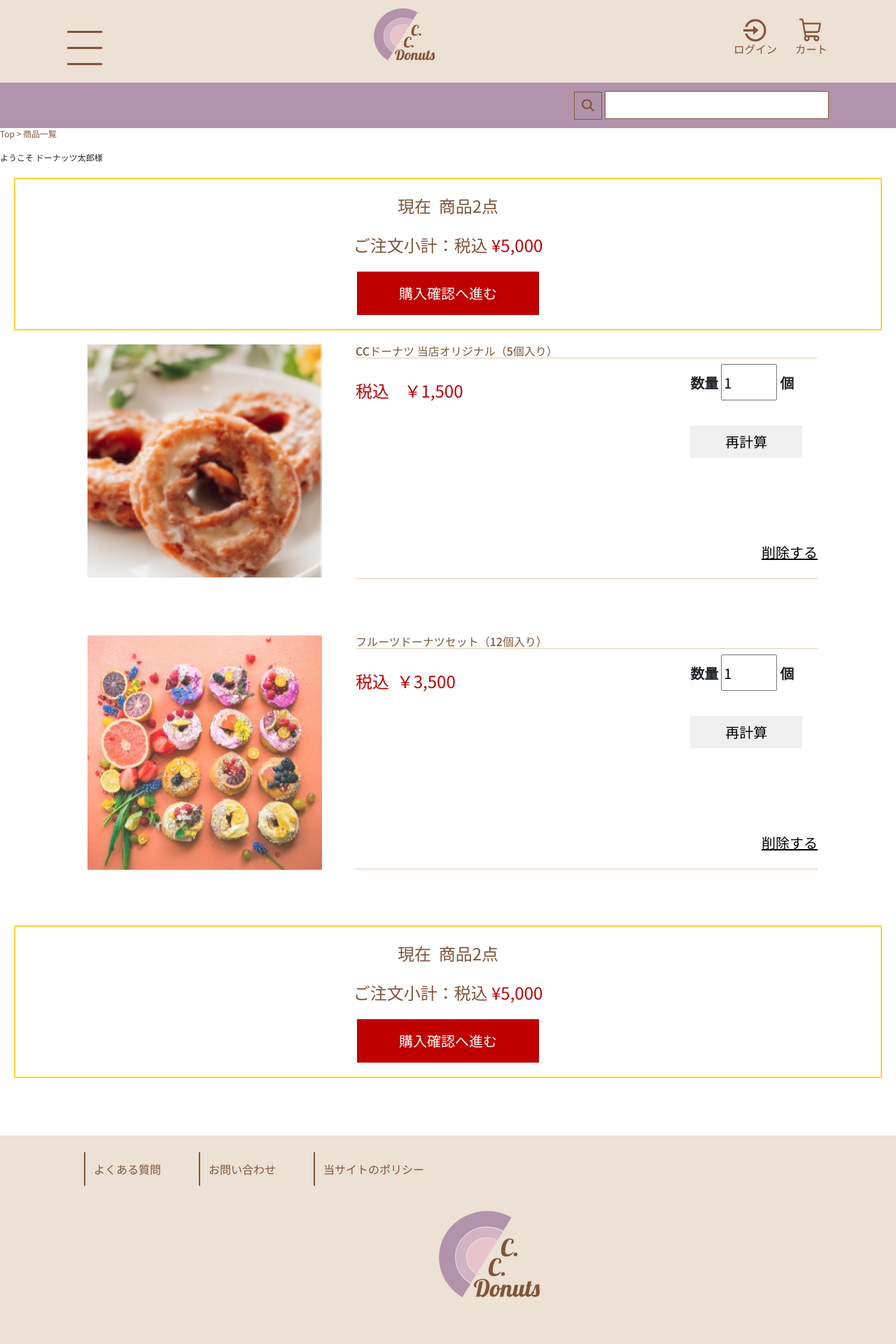
After one commit to miyamotoh30/study2024, a PHP site: page /ccdonuts/cart.php in a window 1280 px wide. The commit adds this page. Shown: the top 1920 px of the page at 70% size. Run offline with PHP 8.4, Linux system fonts and the light colour scheme.

Commit message:
Add files via upload
商品詳細ページ、カートページ作成。
ログイン画面着手。

```diff
--- /dev/null
+++ b/ccdonuts/cart.php
@@ -0,0 +1,56 @@
+<?php require 'header.php';?>
+<main>
+    <div class="breadclumb">
+        <p><a href="index.php">Top</a> > 商品一覧 </p>
+    </div>
+    <div class="username">
+        <p>ようこそ&nbsp;ドーナッツ太郎様</p>
+    </div>
+    <div class="container">
+        <section class="totalInformation itemCenter">
+            <p>現在&nbsp;&nbsp;商品2点</p>
+            <p>ご注文小計：税込&nbsp;<span class="fontsRed">¥5,000</span></p>
+            <button class="confirmationBtn">購入確認へ進む</button>
+        </section>
+        <section>
+            <article class="cartItem flexBox">
+                <div class="itemPhoto">
+                    <h2 class="headerPhoto cartPageSize"><img src="images/ccdonuts.png" alt="ccdonuts"></h1>
+                </div>
+                <div class="itemInformation itemCenter">
+                    <h3>CCドーナツ 当店オリジナル（5個入り）</h3>
+                    <div class="flexBox">
+                        <p class="price">税込 &nbsp;&nbsp; ￥1,500</p>
+                        <div class="cartForm">
+                            <p class="count fontBold">数量<input type="text" name="count" value="1">個</p>
+                            <button class="recalcBtn">再計算</button>
+                            <p class="deleteLink"><a href="cart.php">削除する</a></p>
+                        </div>
+                    </div>
+                </div>
+            </article><!--flexBox-->
+            <article class="cartItem flexBox">
+                <div class="itemPhoto">
+                    <h2 class="headerPhoto cartPageSize"><img src="images/pcFruitsDonuts12.png" alt="FruitsDonutsSet"></h2>
+                </div>
+                <div class="itemInformation itemCenter">
+                    <h3>フルーツドーナツセット（12個入り）</h3>
+                    <div class="flexBox">
+                        <p class="price">税込&nbsp;&nbsp;￥3,500</p>
+                        <div class="cartForm">
+                            <p class="count fontBold">数量<input type="text" name="count" value="1">個</p>
+                            <button class="recalcBtn">再計算</button>
+                            <p class="deleteLink"><a href="cart.php">削除する</a></p>
+                        </div>
+                    </div>
+                </div><!--itemInformation-->
+            </article><!--flexBox-->
+        </section>
+        <section class="totalInformation itemCenter">
+            <p>現在&nbsp;&nbsp;商品2点</p>
+            <p>ご注文小計：税込&nbsp;<span class="fontsRed">¥5,000</span></p>
+            <button class="confirmationBtn">購入確認へ進む</button>
+        </section>
+    </div><!--container-->
+</main>
+<?php require 'footer.php';?>
--- a/ccdonuts/footer.php
+++ b/ccdonuts/footer.php
@@ -1,5 +1,4 @@
 </body>
-<link rel="stylesheet" href="styles/styles.css">
 <footer>
     <div class="footerContainer">
         <nav class="footerNav">
--- a/ccdonuts/header.php
+++ b/ccdonuts/header.php
@@ -8,6 +8,8 @@
     <link rel="preconnect" href="https://fonts.gstatic.com" crossorigin>
     <link href="https://fonts.googleapis.com/css2?family=Noto+Sans+JP:wght@100..900&display=swap" rel="stylesheet">
     <link rel="stylesheet" href="styles/styles.css">
+    <link rel="stylesheet" href="styles/items.css">
+    <link rel="stylesheet" href="styles/login.css">
 </head>
 <body>
     <header>
--- a/ccdonuts/styles/items.css
+++ b/ccdonuts/styles/items.css
@@ -12,6 +12,7 @@
 /*商品一覧*/
 .container{
     max-width: 375px;
+    margin:0 auto;
 }
 .container > h1{
     margin:31px auto 80px auto;
@@ -69,6 +70,104 @@
     height: 36px;
     margin:0 auto;
 }
+/*itemdetail.php*/
+.headerPhoto{
+    border-bottom: none;
+    margin:20px;
+}
+.headerPhoto img{
+    width:100%;
+}
+.descriptionBlock h2{
+    font-size: 16px;
+    color:#7F5539;
+    font-weight: bold;
+    margin-top:20px;
+}
+.description{
+    font-size: 16px;
+    color:#7F5539;
+    width:355px;
+    margin-top:20px;
+    padding:20px 0;
+    border-top:1px solid #7F5539;
+    border-bottom:1px solid #7F5539;
+}
+.formLayout{
+    display: flex;
+    max-width: 375px;
+    justify-content: left;
+    align-items: bottom;
+}
+.count{
+    margin-right:20px;
+    flex-basis: 96px;
+}
+.count input{
+    margin:0 4px;
+    width:56px;
+}
+.detailPageBtn{
+    flex-basis:160px;
+    margin: 0;
+}
+.favorite{
+    flex-basis:36px;
+    display:inline-block;
+    width:32px;
+    height:36px;
+    background-color: #ffffff;
+    border:#7F5539 1px solid;
+    margin-left:4px;
+}
+/*cart.php SP*/
+.itemCenter{
+    text-align:center;
+}
+.totalInformation{
+    margin:20px;
+    border: 2px solid #FFD233;
+    padding-top:20px;
+    padding-bottom:20px;
+}
+.totalInformation p{
+    font-size:16px;
+    color:#7F5539;
+    margin-bottom:20px;
+}
+.fontsRed{
+    color:#BF0000;
+}
+.confirmationBtn{
+    font-size: 12px;
+    color:#ffffff;
+    background-color: #BF0000;
+    width:148px;
+    padding-top:12px;
+    padding-bottom:12px;
+    border:none;
+}
+.itemInformation h3{
+    color:#7F5539;
+    font-size:16px;
+}
+.fontBold{
+    font-weight: bold;
+}
+.recalcBtn{
+    font-size: 12px;
+    padding:12px 52px;
+    border:none;
+    margin:20px auto;
+}
+.deleteLink a{
+    color:#000000;
+    font-size:12px;
+    text-decoration: underline;
+}
+.cartItem{
+    margin-bottom:40px;
+}
 /*pcサイト*/
 @media screen and (min-width:769px){
     .mainMenu,.container{
@@ -81,7 +180,6 @@
         padding-bottom: 20px;
     }
     .mainMenu{
-        max-width:1366px;
         padding:0 142px;
     }
     .mainMenu h2{
@@ -115,4 +213,102 @@
         font-size: 20px;
         padding:16px 60px;
     }
+    /*itemdetail.php*/
+    .flexBox{
+        max-width:1200px;
+        margin:0 auto;
+        display:flex;
+        justify-content: center;
+    }
+    .photoBlock{
+        flex-basis:50%;
+        margin-right:40px;
+    }
+    .headerPhoto{
+        width: 540px;
+        height:540px;
+        margin-right:0;
+    }
+    .headerPhoto{
+        width:100%;
+    }
+    .descriptionBlock{
+        flex-basis: 45%;
+    }
+    .descriptionBlock h2{
+        font-size:24px;
+    }
+    .description{
+        width: 100%;
+        font-size: 24px;
+        padding:40px 21px 40px 4px;
+    }
+    .formLayout{
+        max-width:460px;
+        align-items:start;
+    }
+    .count{
+        flex-basis:112px;
+    }
+    .count input{
+        width:80px;
+        height:52px;
+    }
+    .favorite{
+        width: 52px;
+        height: 52px;
+    }
+    .detailPageBtn{
+        margin-top: 0;
+        height:52px;
+        padding-top:12px;
+    }
+    /*cart.php PC*/
+    .itemCenter{
+        text-align: inherit;/*PCサイトの時は中央寄せを解除する*/
+    }
+    .totalInformation{
+        text-align: center;
+    }
+    .totalInformation p{
+        font-size: 24px;
+    }
+    .confirmationBtn{
+        width:inherit;
+        padding:16px 60px;
+        font-size: 20px;
+    }
+    .cartPageSize{
+        width:335px;
+        height:335px;
+        margin:0 auto;
+    }
+    .itemPhoto{
+        flex-basis:30%;
+    }
+    .itemInformation{
+        flex-basis: 55%;
+        margin-left:3%;
+        border-bottom:1px solid #E6CCB2;
+    }
+    .itemInformation h3{
+        border-bottom:1px solid #E6CCB2;
+    }
+    .cartItem{
+        margin-bottom:80px;
+    }
+    .cartForm{
+        flex-basis:38%;
+    }
+    .recalcBtn{
+        padding:8px 50px;
+        font-size:20px;
+    }
+    .deleteLink{
+        margin-top:100px;
+        text-align: right;
+    }
+    .deleteLink a{
+        font-size: 20px;
+    }
 }
--- /dev/null
+++ b/ccdonuts/styles/login.css
@@ -0,0 +1,26 @@
+@charset "utf-8";
+.loginPage{
+    max-width:375px;
+}
+.loginPage h1{
+    border-bottom:2px solid #FFD233;
+}
+
+.inputForm{
+    margin:0 40px;
+    border: #F7D1CD 2px solid;
+    padding:20px 12px;
+}
+.inputForm p{
+    font-size: 12px;
+    color:#7F5539;
+}
+
+.membership{
+    margin:0 40px;
+    text-align:right;
+    font-size:12px;
+}
+.membership a{
+    color:#7F5539;
+}
```
Also changed, not shown: ccdonuts/itemdetail.php (+12 -7 lines), ccdonuts/loginpage.php (added, +17 -0 lines).
